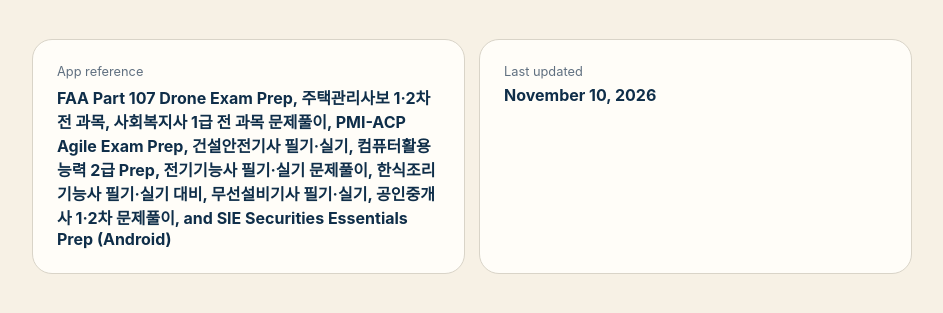
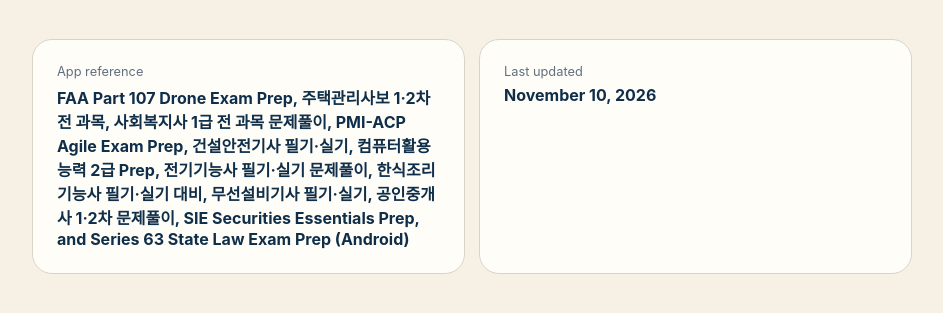
Before and after one commit to MCYJ/global-exam-support, a plain HTML site: page android-ads-privacy.html in a window 1280 px wide. Shown: the part 417-730 px from the top of the page, without its empty margins (168-1111 px from the left). Drawn offline with Linux system fonts and the light colour scheme.

Commit message:
Include Series 63 in the Android ads privacy notice

```diff
--- a/android-ads-privacy.html
+++ b/android-ads-privacy.html
@@ -26,7 +26,8 @@
             사회복지사 1급 전 과목 문제풀이, PMI-ACP Agile Exam Prep, 건설안전기사 필기·실기,
             컴퓨터활용능력 2급 Prep, 전기기능사 필기·실기 문제풀이,
             한식조리기능사 필기·실기 대비, 무선설비기사 필기·실기,
-            공인중개사 1·2차 문제풀이, and SIE Securities Essentials Prep (Android)</dd>
+            공인중개사 1·2차 문제풀이, SIE Securities Essentials Prep, and
+            Series 63 State Law Exam Prep (Android)</dd>
         </div>
         <div>
           <dt>Last updated</dt>
```
